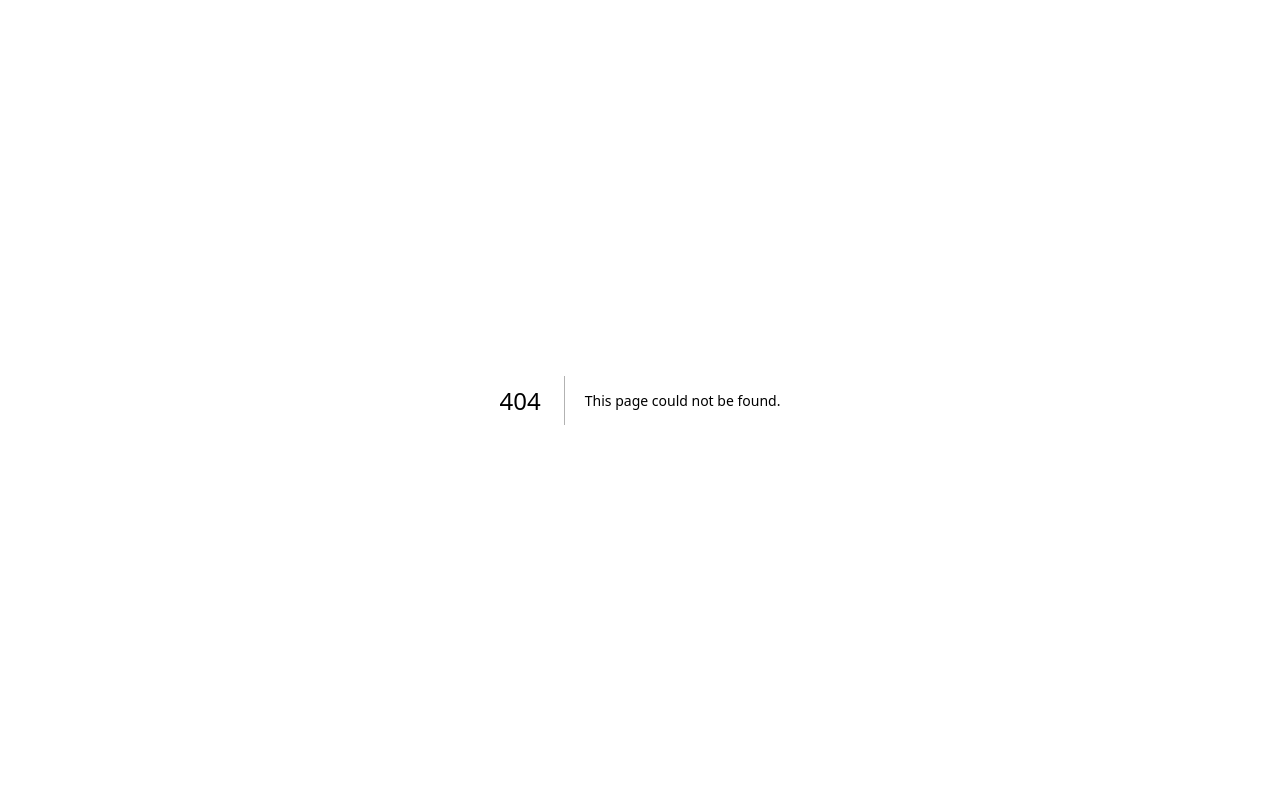
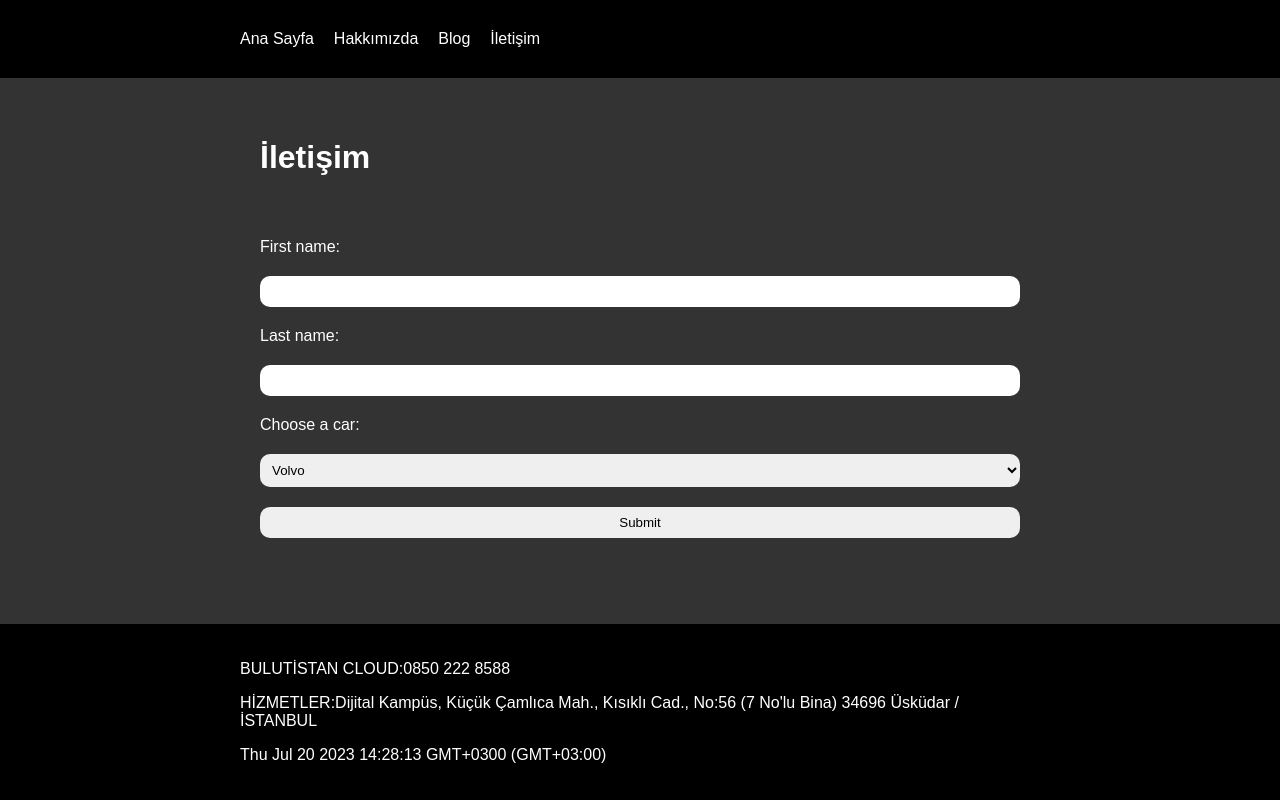
Before and after one commit to saniil/next-js-blog, a Next.js app: page /contact in a window 1280 px wide. Before the commit this address had no page. Built offline with nearby package versions, Linux system fonts and the light colour scheme.

Commit message:
Hook form kurulumu ve düzenlenmesi yapıldı

```diff
--- a/components/Header.js
+++ b/components/Header.js
@@ -18,6 +18,7 @@ export default () => (
       <Button href={"/"}>Ana Sayfa</Button>
       <Button href={"/about"}>Hakkımızda</Button>
       <Button href={"/blog"}>Blog</Button>
+      <Button href={"/contact"}>İletişim</Button>
     </HeaderInline>
   </HeaderDiv>
 );
--- a/components/Layout.js
+++ b/components/Layout.js
@@ -28,6 +28,7 @@ const ContentInner = styled.div`
 const H1 = styled.h1`
   padding: 20px;
 `;
+let tarih = "";
 
 export default ({ title, children }) => (
   <BodyDiv>
@@ -43,7 +44,7 @@ export default ({ title, children }) => (
           HİZMETLER:Dijital Kampüs, Küçük Çamlıca Mah., Kısıklı Cad., No:56 (7
           No'lu Bina) 34696 Üsküdar / İSTANBUL
         </p>
-        <p>Wed Jul 19 2023 20:16:56 GMT+0300 (GMT+03:00)</p>
+        <p>Thu Jul 20 2023 14:28:13 GMT+0300 (GMT+03:00)</p>
       </FooterInner>
     </Footer>
   </BodyDiv>
--- a/package.json
+++ b/package.json
@@ -13,6 +13,7 @@
     "next": "^13.4.10",
     "react": "^18.2.0",
     "react-dom": "18.2.0",
+    "react-hook-form": "^7.45.2",
     "styled-components": "^6.0.4"
   }
 }
--- /dev/null
+++ b/pages/contact.js
@@ -0,0 +1,78 @@
+import Layout from "../components/Layout";
+import styled from "styled-components";
+import { useForm } from "react-hook-form";
+
+let Form = styled.form`
+  display: grid;
+  gap: 20px;
+`;
+const Input = styled.input`
+  border: none;
+  padding: 8px;
+  border-radius: 10px;
+  transition: outline 0.1s;
+
+  &:focus {
+    border: none;
+    outline: 3px solid rgba(0, 180, 216, 0.5);
+  }
+`;
+
+const Select = styled.select`
+  border: none;
+  padding: 8px;
+  border-radius: 10px;
+  transition: outline 0.1s;
+
+  &:focus {
+    border: none;
+    outline: 3px solid rgba(0, 180, 216, 0.5);
+  }
+`;
+
+const Error = styled.span`
+  color: tomato;
+`;
+export default function Home() {
+  const {
+    register,
+    handleSubmit,
+    formState: { errors },
+  } = useForm();
+  const gonder = (data) => {
+    console.log("form gönderiliyor");
+    console.log(data);
+  };
+
+  return (
+    <div>
+      <Layout title="İletişim">
+        <Form onSubmit={handleSubmit(gonder)}>
+          <label htmlFor="name">First name:</label>
+          <Input
+            {...register("firstName", { required: true })}
+            type="text"
+            id="name"
+            name="firstName"
+          />
+          {errors.firstName && <Error>İsim Girmek Zorunludur.</Error>}
+          <label htmlFor="sname">Last name:</label>
+          <Input
+            {...register("surname")}
+            type="text"
+            id="sname"
+            name="surname"
+          />
+          <label htmlFor="cars">Choose a car:</label>
+          <Select {...register("Car")} id="cars">
+            <option value="volvo">Volvo</option>
+            <option value="saab">Saab</option>
+            <option value="fiat">Fiat</option>
+            <option value="audi">Audi</option>
+          </Select>
+          <Input type="submit" id="submit" />
+        </Form>
+      </Layout>
+    </div>
+  );
+}
--- a/pages/index.js
+++ b/pages/index.js
@@ -4,11 +4,7 @@ export default function Home() {
   return (
     <div>
       <Layout title="Ana Sayfa">
-        <h3>
-          {process.env.NODE_ENV === "development"
-            ? "dev mode"
-            : " production mode"}
-        </h3>
+        <h3>{process.env.NODE_ENV === "development" ? "dev mode" : ""}</h3>
         <div>{process.env.API_URL}</div>
         It is a long established fact that a reader will be distracted by the
         readable content of a page when lo oking at its layout. The point of
--- a/script/updateDate.js
+++ b/script/updateDate.js
@@ -2,7 +2,10 @@ var fs = require("fs");
 const path = `components/Layout.js`;
 
 const readFile = fs.readFileSync(path, "utf-8");
-let newFileContent = readFile.replace("#Tarih#", new Date().toString());
+let newFileContent = readFile.replace(
+  "{tarih}",
+  ({ tarih } = new Date().toString())
+);
 console.log(newFileContent);
 fs.writeFile(path, newFileContent, function (err) {
   if (err) throw err;
```
Also changed, not shown: 1 other file (tests, documents, lock files or other folders).
